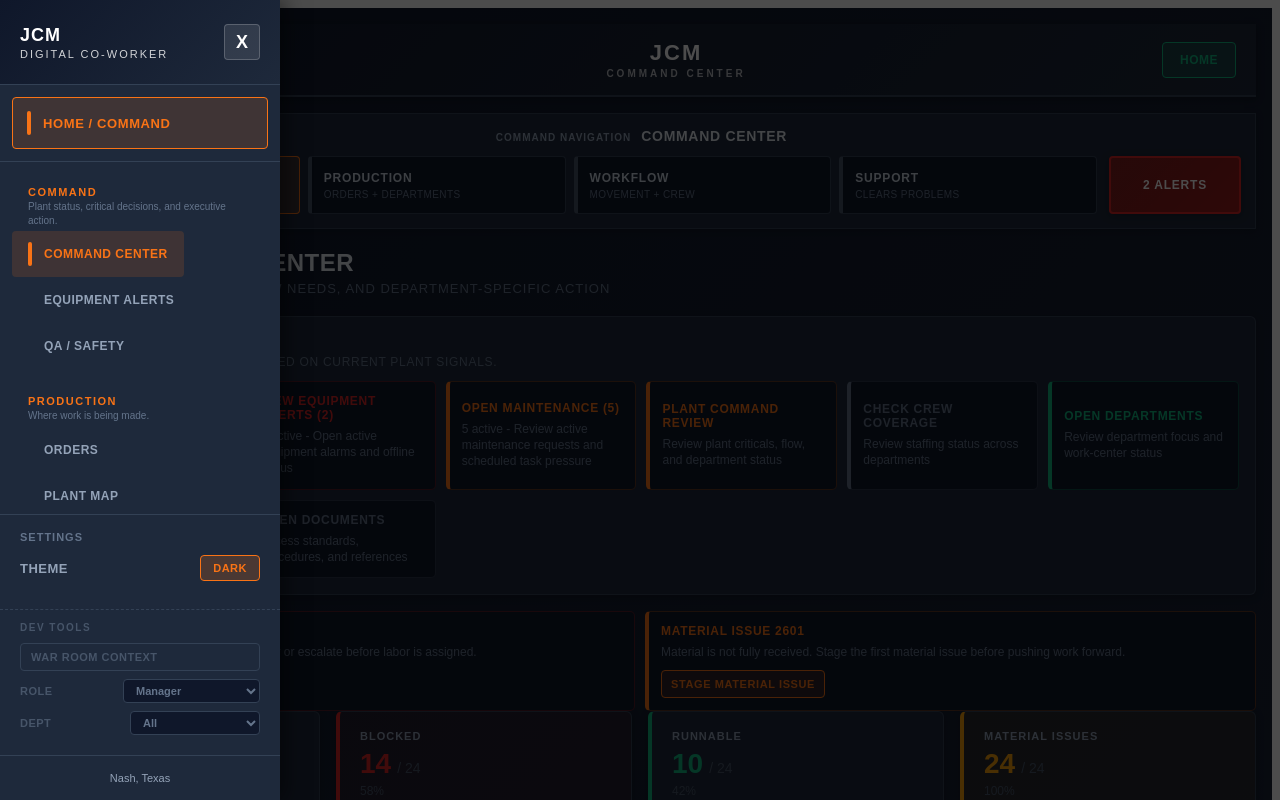
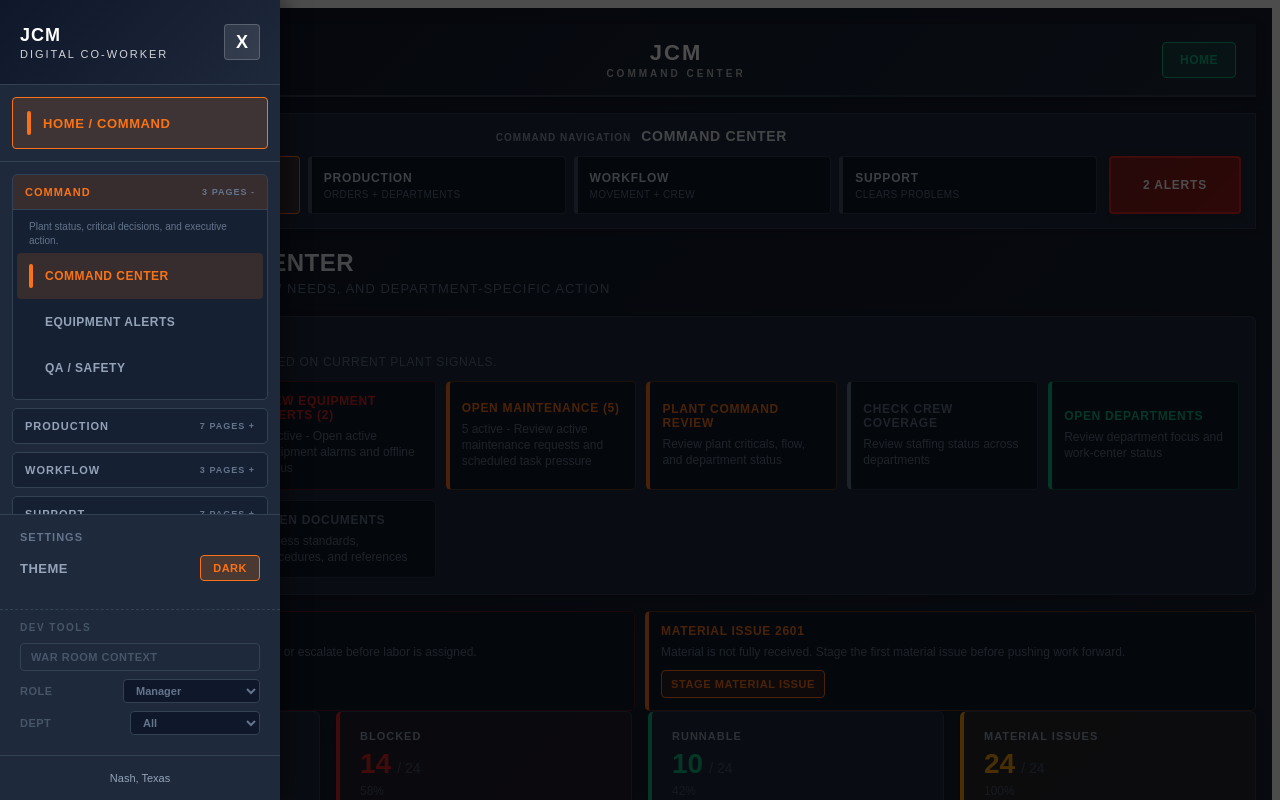
Before and after one commit to jcm-digital-coworker/JCM-Command-Center, a React (Vite) app: page / in a window 1280 px wide. Both pictures are taken after a click on the button "MENU". Shown: the top 800 px of the page. Built offline with nearby package versions, Linux system fonts and the light colour scheme.

Commit message:
Convert drawer navigation to accordions

```diff
--- a/src/components/shell/AppDrawer.tsx
+++ b/src/components/shell/AppDrawer.tsx
@@ -1,6 +1,8 @@
+import { useEffect, useState } from 'react';
 import type { CSSProperties } from 'react';
 import type { AppTab, DepartmentFilter, RoleView } from '../../types/app';
 import type { WorkCenter } from '../../types/plant';
+import type { NavigationGroupId } from '../../logic/navigationAccess';
 import {
   getHomeTabForRole,
   getVisibleNavigationGroups,
@@ -33,14 +35,27 @@ export default function AppDrawer({
   theme,
   onToggleTheme,
 }: AppDrawerProps) {
-  if (!open) return null;
-
   const visibleGroups = getVisibleNavigationGroups(roleView);
   const homeTab = getHomeTabForRole(roleView);
+  const activeGroupId = getActiveGroupId(tab, visibleGroups);
+  const [openGroupId, setOpenGroupId] = useState<NavigationGroupId | null>(activeGroupId);
+  const [workCentersOpen, setWorkCentersOpen] = useState(departmentFilter !== 'All');
+
+  useEffect(() => {
+    if (!open) return;
+    setOpenGroupId(activeGroupId);
+    setWorkCentersOpen(departmentFilter !== 'All');
+  }, [activeGroupId, departmentFilter, open]);
+
+  if (!open) return null;
 
   function goToTab(nextTab: AppTab) {
     setTab(nextTab);
     onClose();
+  }
+
+  function toggleGroup(groupId: NavigationGroupId) {
+    setOpenGroupId((current) => (current === groupId ? null : groupId));
   }
 
   return (
@@ -91,9 +106,23 @@ export default function AppDrawer({
 
         <div style={menuContainerStyle} className="drawer-menu-scroll">
           <div style={menuStyle}>
-            {visibleGroups.map((group) => (
-              <div key={group.id} style={navGroupStyle}>
-                <div style={drawerSectionLabelStyle}>{group.label.toUpperCase()}</div>
+            {visibleGroups.map((group) => {
+              const groupOpen = openGroupId === group.id;
+              const groupActive = group.id === activeGroupId;
+              return (
+                <div key={group.id} style={accordionGroupStyle}>
+                  <button
+                    type="button"
+                    onClick={() => toggleGroup(group.id)}
+                    style={groupActive ? activeAccordionHeaderStyle : accordionHeaderStyle}
+                  >
+                    <span>{group.label.toUpperCase()}</span>
+                    <span style={accordionMetaStyle}>
+                      {group.items.length} {group.items.length === 1 ? 'PAGE' : 'PAGES'} {groupOpen ? '-' : '+'}
+                    </span>
+                  </button>
+                  {groupOpen && (
+                    <div style={accordionBodyStyle}>
                       <div style={groupDescriptionStyle}>{group.description}</div>
                       {group.items.map((item) => (
                         <button
@@ -107,9 +136,24 @@ export default function AppDrawer({
                         </button>
                       ))}
                     </div>
-            ))}
+                  )}
+                </div>
+              );
+            })}
 
-            <div style={drawerSectionLabelStyle}>WORK CENTERS</div>
+            <div style={accordionGroupStyle}>
+              <button
+                type="button"
+                onClick={() => setWorkCentersOpen((current) => !current)}
+                style={departmentFilter !== 'All' ? activeAccordionHeaderStyle : accordionHeaderStyle}
+              >
+                <span>WORK CENTERS</span>
+                <span style={accordionMetaStyle}>
+                  {workCenters.length + 1} ITEMS {workCentersOpen ? '-' : '+'}
+                </span>
+              </button>
+              {workCentersOpen && (
+                <div style={accordionBodyStyle}>
                   <button
                     onClick={() => {
                       setDepartmentFilter('All');
@@ -133,6 +177,9 @@ export default function AppDrawer({
                       {center.name.toUpperCase()}
                     </button>
                   ))}
+                </div>
+              )}
+            </div>
           </div>
         </div>
 
@@ -202,6 +249,10 @@ export default function AppDrawer({
       </div>
     </>
   );
+}
+
+function getActiveGroupId(tab: AppTab, groups: ReturnType<typeof getVisibleNavigationGroups>): NavigationGroupId | null {
+  return groups.find((group) => group.items.some((item) => item.id === tab))?.id ?? null;
 }
 
 function getHomeLabel(homeTab: AppTab) {
@@ -311,32 +362,63 @@ const menuStyle: CSSProperties = {
   padding: '12px 12px 16px',
   display: 'flex',
   flexDirection: 'column',
-  gap: 6,
+  gap: 8,
 };
 
-const navGroupStyle: CSSProperties = {
-  paddingBottom: 8,
+const accordionGroupStyle: CSSProperties = {
+  border: '1px solid #334155',
+  borderRadius: 5,
+  overflow: 'hidden',
+  background: 'rgba(15, 23, 42, 0.45)',
 };
 
-const drawerSectionLabelStyle: CSSProperties = {
-  color: '#f97316',
+const accordionHeaderStyle: CSSProperties = {
+  width: '100%',
+  display: 'flex',
+  justifyContent: 'space-between',
+  alignItems: 'center',
+  gap: 10,
+  padding: '11px 12px',
+  background: 'transparent',
+  border: 'none',
+  color: '#94a3b8',
+  cursor: 'pointer',
   fontSize: 11,
   fontWeight: 900,
-  letterSpacing: '1.5px',
-  margin: '12px 0 2px 16px',
+  letterSpacing: '1px',
+  textAlign: 'left',
+};
+
+const activeAccordionHeaderStyle: CSSProperties = {
+  ...accordionHeaderStyle,
+  background: 'rgba(249, 115, 22, 0.15)',
+  color: '#f97316',
+};
+
+const accordionMetaStyle: CSSProperties = {
+  color: '#64748b',
+  fontSize: 9,
+  fontWeight: 900,
+  whiteSpace: 'nowrap',
+};
+
+const accordionBodyStyle: CSSProperties = {
+  padding: '4px 4px 8px',
+  borderTop: '1px solid #334155',
 };
 
 const groupDescriptionStyle: CSSProperties = {
   color: '#64748b',
   fontSize: 10,
   lineHeight: 1.35,
-  margin: '0 10px 4px 16px',
+  margin: '6px 10px 6px 12px',
 };
 
 const tabStyle: CSSProperties = {
+  width: '100%',
   background: 'transparent',
   border: 'none',
-  padding: '11px 16px',
+  padding: '11px 12px',
   borderRadius: 4,
   textAlign: 'left',
   cursor: 'pointer',
@@ -357,7 +439,7 @@ const activeTabStyle: CSSProperties = {
 
 const workCenterStyle: CSSProperties = {
   ...tabStyle,
-  padding: '9px 16px',
+  padding: '9px 12px',
   fontSize: 11,
 };
 
```
Lines whose indentation alone changed are shown as unchanged.
